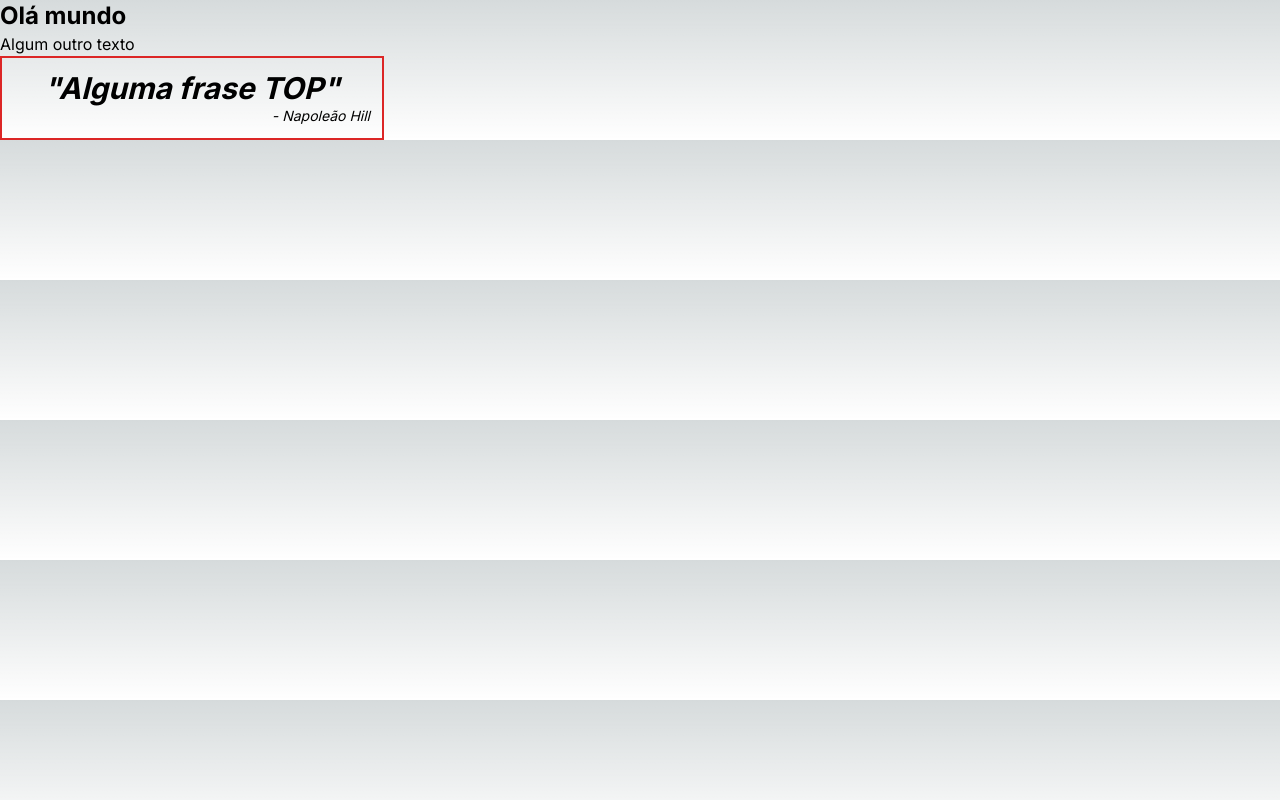
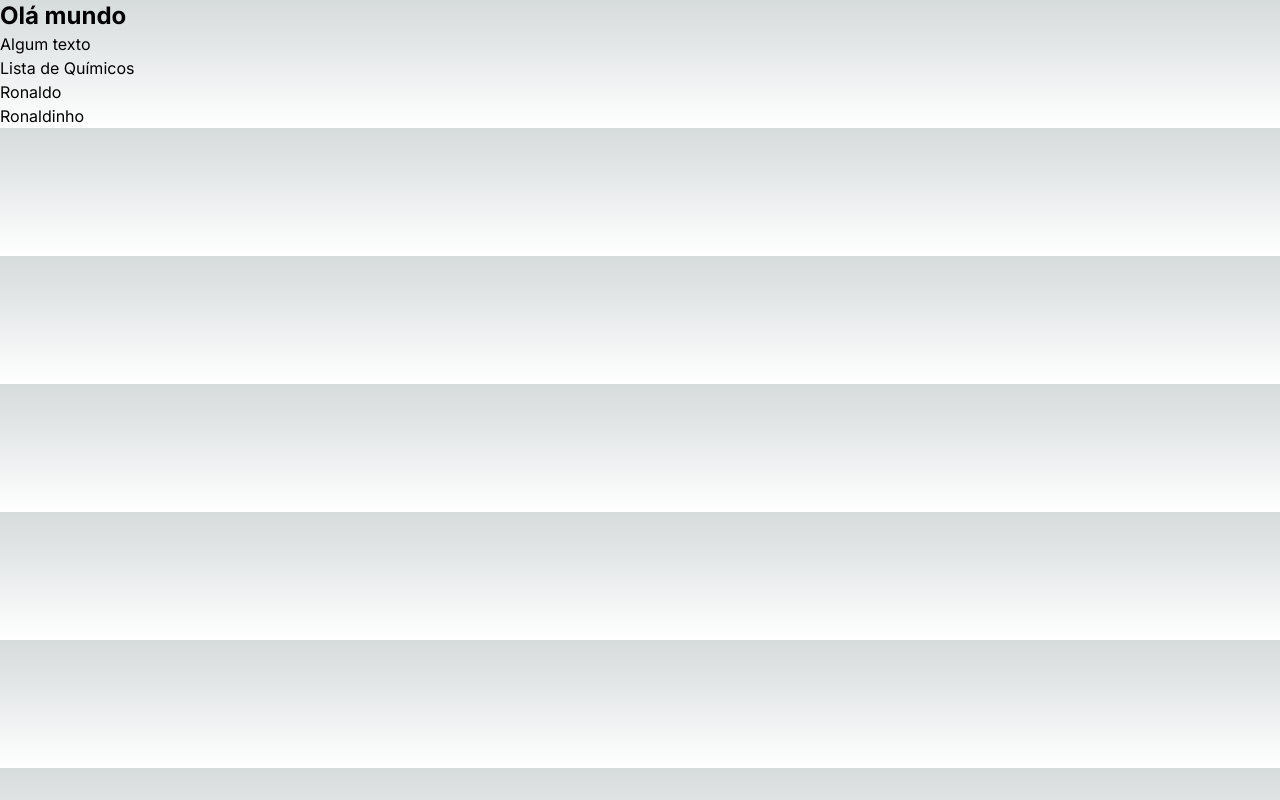
Before and after one commit to DanielWallaws/ReactReview, a Next.js app in the folder iniciando-projeto/primeiro-next/: page / in a window 1280 px wide. Built offline with nearby package versions, Linux system fonts and the light colour scheme.

Commit message:
until lesson 12

```diff
--- a/iniciando-projeto/primeiro-next/src/app/page.tsx
+++ b/iniciando-projeto/primeiro-next/src/app/page.tsx
@@ -1,17 +1,62 @@
-import { Card } from "@/components/Card";
-// import { Person } from "@/components/Person";
-// import { Carattere } from "next/font/google";
-// import { GeoForms } from "@/components/GeoForms";
+import {peopleList} from '@/data/peopleList';
 
 const Page = () => {
+
+  const chemists = peopleList.filter(person => person.profession === 'chemist');
+
   return (
-    // apesar das declarações abaixo se assemelharem a html elas não são. Na verdade são sintax do jsx
     <div>
-      <h1 className="font-bold text-2xl " >Olá mundo</h1>
-      <h3 className="">Algum outro texto</h3>
+      <h1 className="font-bold text-2xl">Olá mundo</h1>
+      <h3>Algum texto</h3>
 
-      {/* <Card phrase="Alguma frase TOP" author="Coach de milhões"/> */}
-      <Card phrase="Alguma frase TOP" author="Napoleão Hill"/>
+      {chemists.length > 0&&
+        <>
+          <h3>Lista de Químicos</h3>
+          <ul>
+            {chemists.map(person=>
+            <li key={person.id}>{person.name}</li>
+            )}
+          </ul>
+        </>
+      }
+
+
+      {/* {peopleList.length > 0 &&
+        <ul>
+          {peopleList.map(person =>
+            <li key={person.id}>  {person.name} - {person.profession}</li>)
+          }
+        </ul>
+      }
+
+      {/* <ul>
+        {peopleList.map(person =>
+        <li key={person.id}>  {person.name} - {person.profession}</li>)
+        }
+      </ul> */}
+
+
+    </div>
+  )
+}
+
+export default Page;
+
+
+// import { Card } from "@/components/Card";
+// // import { Person } from "@/components/Person";
+// // import { Carattere } from "next/font/google";
+// // import { GeoForms } from "@/components/GeoForms";
+
+// const Page = () => {
+//   return (
+//     // apesar das declarações abaixo se assemelharem a html elas não são. Na verdade são sintax do jsx
+//     <div>
+//       <h1 className="font-bold text-2xl " >Olá mundo</h1>
+//       <h3 className="">Algum outro texto</h3>
+
+//       {/* <Card phrase="Alguma frase TOP" author="Coach de milhões"/> */}
+      // <Card phrase="Alguma frase TOP" author="Napoleão Hill"/>
       {/* <Card>
         <>
         <h3 className="text-3xl font-bold italic">"Frase de efeito"</h3>
@@ -38,12 +83,12 @@ const Page = () => {
         roles= {['CEO de algo', 'CEO da empresa tal']}
 
       /> */}
-    </div>
+//     </div>
 
-  );
-}
+//   );
+// }
 
-export default Page;
+// export default Page;
 
 // const Page = () => {
 //   return (
--- /dev/null
+++ b/iniciando-projeto/primeiro-next/src/data/peopleList.ts
@@ -0,0 +1,10 @@
+import {Person} from '@/types/Person'
+
+export const  peopleList: Person[] = [
+    {id:1, name: 'Cristiano', profession: 'mathematician' },
+    {id:2, name: 'Messi', profession: 'taxian' },
+    {id:3, name: 'Neymar', profession: 'physycist' },
+    {id:4, name: 'Ronaldo', profession: 'chemist' },
+    {id:5, name: 'Ronaldinho', profession: 'chemist' },
+    {id:6, name: 'Pelé', profession: 'astrophysicist' },
+]
--- /dev/null
+++ b/iniciando-projeto/primeiro-next/src/types/Person.ts
@@ -0,0 +1,5 @@
+export type Person = {
+    id: number;
+    name: string;
+    profession: string;
+}
```
